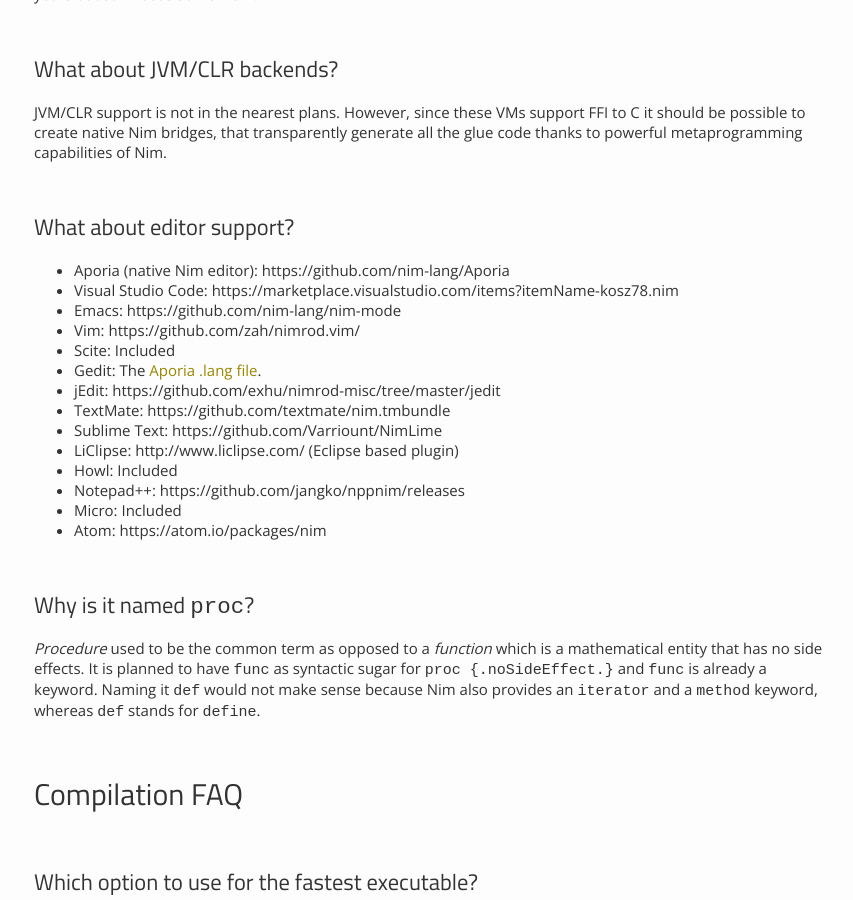
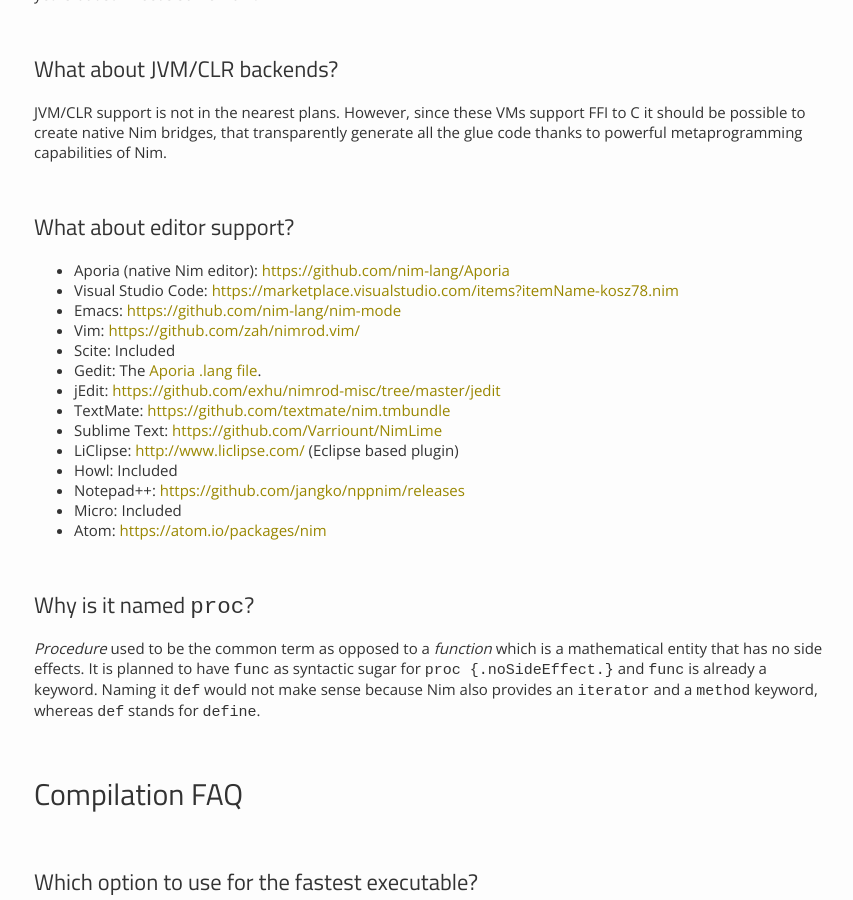
Before and after one commit to nim-lang/website, a Jekyll site: the page built from jekyll/faq.md, in a window 1280 px wide and 900 px high, scrolled down 1161 px. Shown: the whole window, without its empty margins (206-1059 px from the left). Built offline with Jekyll 4.4.1, drawn with Linux system fonts in a browser that asks for light colours; some of the changed lines change nothing that is shown.

Commit message:
Add links to URLs in FAQ.

```diff
--- a/jekyll/faq.md
+++ b/jekyll/faq.md
@@ -61,20 +61,20 @@ glue code thanks to powerful metaprogramming capabilities of Nim.
 ## What about editor support?
 
 
-- Aporia (native Nim editor): https://github.com/nim-lang/Aporia
-- Visual Studio Code: https://marketplace.visualstudio.com/items?itemName-kosz78.nim
-- Emacs: https://github.com/nim-lang/nim-mode
-- Vim: https://github.com/zah/nimrod.vim/
+- Aporia (native Nim editor): [https://github.com/nim-lang/Aporia](https://github.com/nim-lang/Aporia)
+- Visual Studio Code: [https://marketplace.visualstudio.com/items?itemName-kosz78.nim](https://marketplace.visualstudio.com/items?itemName-kosz78.nim)
+- Emacs: [https://github.com/nim-lang/nim-mode](https://github.com/nim-lang/nim-mode)
+- Vim: [https://github.com/zah/nimrod.vim/](https://github.com/nim-lang/nim-mode)
 - Scite: Included
 - Gedit: The [Aporia .lang file](https://github.com/nim-lang/Aporia/blob/master/share/gtksourceview-2.0/language-specs/nim.lang).
-- jEdit: https://github.com/exhu/nimrod-misc/tree/master/jedit
-- TextMate: https://github.com/textmate/nim.tmbundle
-- Sublime Text: https://github.com/Varriount/NimLime
-- LiClipse: http://www.liclipse.com/ (Eclipse based plugin)
+- jEdit: [https://github.com/exhu/nimrod-misc/tree/master/jedit](https://github.com/exhu/nimrod-misc/tree/master/jedit)
+- TextMate: [https://github.com/textmate/nim.tmbundle](https://github.com/textmate/nim.tmbundle)
+- Sublime Text: [https://github.com/Varriount/NimLime](https://github.com/Varriount/NimLime)
+- LiClipse: [http://www.liclipse.com/](http://www.liclipse.com/) (Eclipse based plugin)
 - Howl: Included
-- Notepad++: https://github.com/jangko/nppnim/releases
+- Notepad++: [https://github.com/jangko/nppnim/releases](https://github.com/jangko/nppnim/releases)
 - Micro: Included
-- Atom: https://atom.io/packages/nim
+- Atom: [https://atom.io/packages/nim](https://atom.io/packages/nim)
 
 
 ## Why is it named ``proc``?
```
